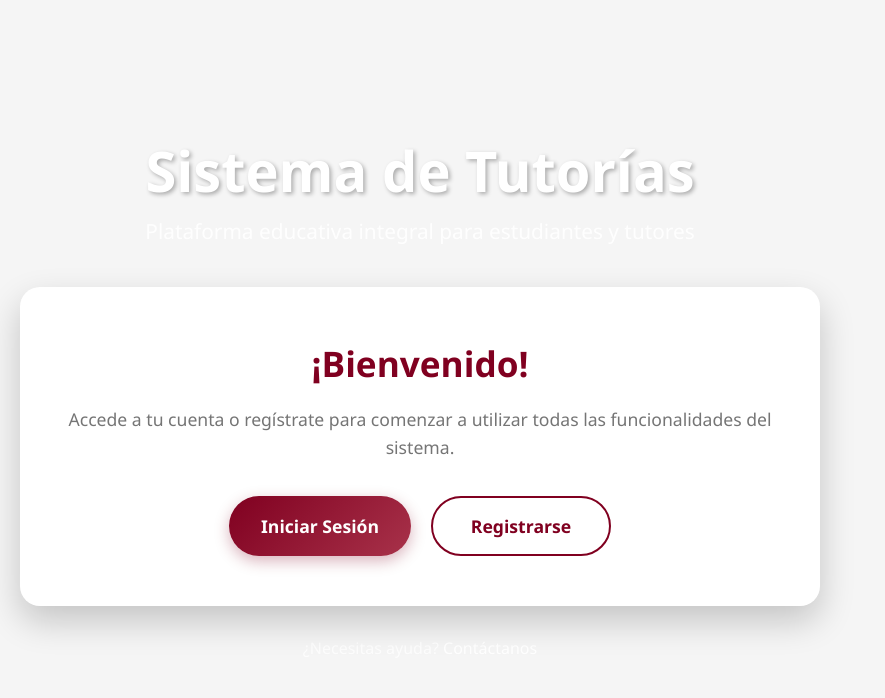
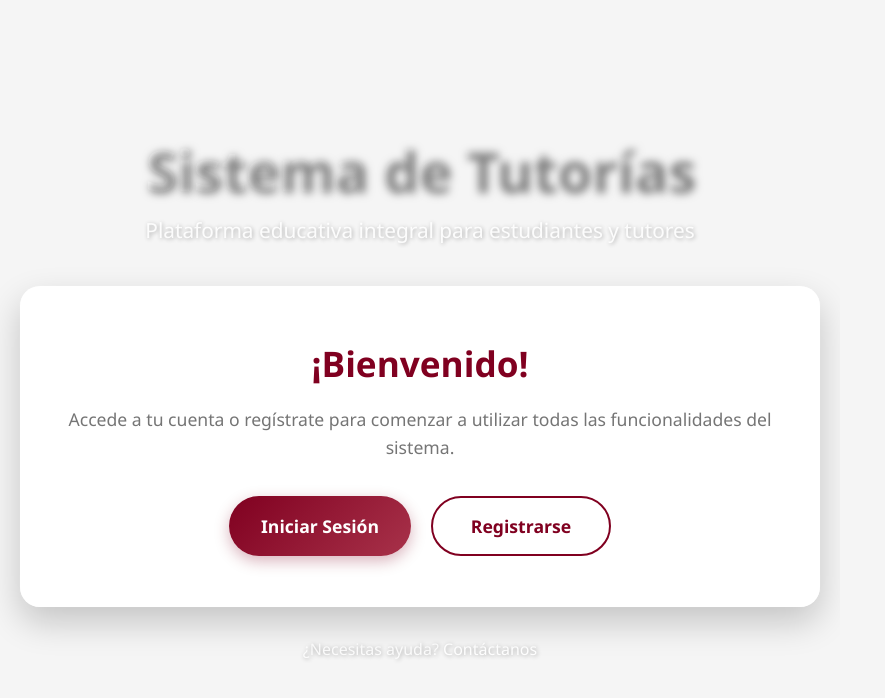
Before and after one commit to PerseoN15/DevOps_ProyectoFinal, a React app in the folder frontend/: page / in a window 1280 px wide. Shown: the top 698 px of the page, without its empty margins (0-885 px from the left). Built offline with nearby package versions, Linux system fonts and the light colour scheme; the HTML template or start-up script is replaced by a standard one.

Commit message:
modiciacion de diseño en el login

```diff
--- a/frontend/src/pages/Login.css
+++ b/frontend/src/pages/Login.css
@@ -35,19 +35,128 @@ body {
   align-items: center;
   justify-content: center;
   padding: 20px;
+  overflow: hidden;
 }
 
-/* Fondo animado */
+/* Fondo animado mejorado */
 .background-animation {
   position: fixed;
   top: 0;
   left: 0;
   width: 100%;
   height: 100%;
-  background: linear-gradient(135deg, var(--guindo) 0%, var(--guindo-oscuro) 100%);
+  background: linear-gradient(135deg, var(--guindo) 0%, var(--guindo-oscuro) 50%, #4a0018 100%);
   z-index: -1;
+  overflow: hidden;
 }
 
+/* Partículas animadas */
+.particles {
+  position: absolute;
+  width: 100%;
+  height: 100%;
+}
+
+.particle {
+  position: absolute;
+  background: rgba(255, 255, 255, 0.1);
+  border-radius: 50%;
+  animation: floatParticle 20s infinite linear;
+}
+
+.particle:nth-child(1) {
+  width: 4px;
+  height: 4px;
+  top: 20%;
+  left: 10%;
+  animation-delay: 0s;
+  animation-duration: 25s;
+}
+
+.particle:nth-child(2) {
+  width: 6px;
+  height: 6px;
+  top: 60%;
+  left: 80%;
+  animation-delay: 2s;
+  animation-duration: 30s;
+}
+
+.particle:nth-child(3) {
+  width: 3px;
+  height: 3px;
+  top: 80%;
+  left: 20%;
+  animation-delay: 4s;
+  animation-duration: 20s;
+}
+
+.particle:nth-child(4) {
+  width: 5px;
+  height: 5px;
+  top: 30%;
+  left: 70%;
+  animation-delay: 6s;
+  animation-duration: 35s;
+}
+
+.particle:nth-child(5) {
+  width: 4px;
+  height: 4px;
+  top: 10%;
+  left: 50%;
+  animation-delay: 8s;
+  animation-duration: 28s;
+}
+
+.particle:nth-child(6) {
+  width: 7px;
+  height: 7px;
+  top: 70%;
+  left: 30%;
+  animation-delay: 10s;
+  animation-duration: 32s;
+}
+
+/* Ondas animadas */
+.waves {
+  position: absolute;
+  bottom: 0;
+  left: 0;
+  width: 100%;
+  height: 100%;
+  opacity: 0.3;
+}
+
+.wave {
+  position: absolute;
+  bottom: 0;
+  left: 0;
+  width: 200%;
+  height: 100%;
+  background: linear-gradient(90deg, transparent, rgba(255,255,255,0.1), transparent);
+  animation: waveAnimation 15s infinite linear;
+}
+
+.wave-1 {
+  animation-delay: 0s;
+  height: 80%;
+  opacity: 0.4;
+}
+
+.wave-2 {
+  animation-delay: 3s;
+  height: 60%;
+  opacity: 0.3;
+}
+
+.wave-3 {
+  animation-delay: 6s;
+  height: 70%;
+  opacity: 0.2;
+}
+
+/* Formas geométricas flotantes */
 .floating-shapes {
   position: absolute;
   width: 100%;
@@ -57,52 +166,165 @@ body {
 
 .shape {
   position: absolute;
-  border-radius: 50%;
-  background: rgba(255, 255, 255, 0.1);
-  animation: float 20s infinite ease-in-out;
+  background: rgba(255, 255, 255, 0.05);
+  animation: floatShape 25s infinite ease-in-out;
 }
 
 .shape-1 {
+  width: 120px;
+  height: 120px;
+  top: 10%;
+  left: 10%;
+  animation-delay: 0s;
+  border-radius: 30% 70% 70% 30% / 30% 30% 70% 70%;
+  background: linear-gradient(45deg, rgba(255,255,255,0.1), rgba(255,255,255,0.05));
+}
+
+.shape-2 {
+  width: 180px;
+  height: 180px;
+  top: 60%;
+  left: 80%;
+  animation-delay: 5s;
+  border-radius: 60% 40% 30% 70% / 60% 30% 70% 40%;
+  background: linear-gradient(135deg, rgba(255,255,255,0.08), rgba(255,255,255,0.03));
+}
+
+.shape-3 {
   width: 100px;
   height: 100px;
-  top: 10%;
+  top: 80%;
+  left: 20%;
+  animation-delay: 10s;
+  border-radius: 40% 60% 70% 30% / 40% 50% 60% 50%;
+  background: linear-gradient(225deg, rgba(255,255,255,0.07), rgba(255,255,255,0.04));
+}
+
+.shape-4 {
+  width: 150px;
+  height: 150px;
+  top: 30%;
+  left: 70%;
+  animation-delay: 15s;
+  border-radius: 50% 50% 30% 70% / 50% 40% 60% 50%;
+  background: linear-gradient(315deg, rgba(255,255,255,0.09), rgba(255,255,255,0.06));
+}
+
+.shape-5 {
+  width: 80px;
+  height: 80px;
+  top: 15%;
+  left: 85%;
+  animation-delay: 7s;
+  border-radius: 70% 30% 50% 50% / 30% 70% 30% 70%;
+  background: linear-gradient(90deg, rgba(255,255,255,0.06), rgba(255,255,255,0.02));
+}
+
+.shape-6 {
+  width: 200px;
+  height: 200px;
+  top: 75%;
+  left: 5%;
+  animation-delay: 12s;
+  border-radius: 30% 70% 50% 50% / 50% 50% 50% 50%;
+  background: linear-gradient(180deg, rgba(255,255,255,0.1), rgba(255,255,255,0.05));
+}
+
+/* Efecto de brillo animado */
+.glow {
+  position: absolute;
+  width: 200px;
+  height: 200px;
+  border-radius: 50%;
+  background: radial-gradient(circle, rgba(255,255,255,0.1) 0%, transparent 70%);
+  animation: glowMove 20s infinite alternate ease-in-out;
+  filter: blur(20px);
+}
+
+.glow-1 {
+  top: 20%;
   left: 10%;
   animation-delay: 0s;
 }
 
-.shape-2 {
-  width: 150px;
-  height: 150px;
+.glow-2 {
   top: 60%;
   left: 80%;
+  animation-delay: 10s;
+}
+
+.glow-3 {
+  top: 80%;
+  left: 20%;
   animation-delay: 5s;
 }
 
-.shape-3 {
-  width: 80px;
-  height: 80px;
-  top: 80%;
-  left: 20%;
-  animation-delay: 10s;
+/* Animaciones */
+@keyframes floatParticle {
+  0% {
+    transform: translateY(0) translateX(0) rotate(0deg);
+    opacity: 0;
+  }
+  10% {
+    opacity: 1;
+  }
+  90% {
+    opacity: 1;
+  }
+  100% {
+    transform: translateY(-100vh) translateX(100px) rotate(360deg);
+    opacity: 0;
+  }
 }
 
-.shape-4 {
-  width: 120px;
-  height: 120px;
-  top: 30%;
-  left: 70%;
-  animation-delay: 15s;
+@keyframes waveAnimation {
+  0% {
+    transform: translateX(0);
+  }
+  100% {
+    transform: translateX(-50%);
+  }
 }
 
-@keyframes float {
+@keyframes floatShape {
   0%, 100% {
     transform: translateY(0) rotate(0deg) scale(1);
   }
-  33% {
-    transform: translateY(-30px) rotate(120deg) scale(1.1);
+  25% {
+    transform: translateY(-40px) rotate(90deg) scale(1.1);
   }
-  66% {
-    transform: translateY(15px) rotate(240deg) scale(0.9);
+  50% {
+    transform: translateY(20px) rotate(180deg) scale(0.9);
+  }
+  75% {
+    transform: translateY(-20px) rotate(270deg) scale(1.05);
+  }
+}
+
+@keyframes glowMove {
+  0% {
+    transform: translate(0, 0) scale(1);
+    opacity: 0.3;
+  }
+  50% {
+    transform: translate(50px, -30px) scale(1.2);
+    opacity: 0.5;
+  }
+  100% {
+    transform: translate(-30px, 40px) scale(0.8);
+    opacity: 0.4;
+  }
+}
+
+@keyframes gradientShift {
+  0% {
+    background-position: 0% 50%;
+  }
+  50% {
+    background-position: 100% 50%;
+  }
+  100% {
+    background-position: 0% 50%;
   }
 }
 
@@ -112,6 +334,8 @@ body {
   max-width: 800px;
   width: 100%;
   animation: fadeInUp 1s ease-out;
+  position: relative;
+  z-index: 2;
 }
 
 .welcome-header {
@@ -123,8 +347,12 @@ body {
   font-size: 3.5rem;
   font-weight: 700;
   margin-bottom: 15px;
-  text-shadow: 2px 2px 4px rgba(0, 0, 0, 0.3);
+  text-shadow: 2px 2px 8px rgba(0, 0, 0, 0.5);
   animation: slideInFromTop 1s ease-out;
+  background: linear-gradient(135deg, #ffffff 0%, #f0f0f0 100%);
+  -webkit-background-clip: text;
+  -webkit-text-fill-color: transparent;
+  background-clip: text;
 }
 
 .subtitle {
@@ -132,16 +360,23 @@ body {
   font-size: 1.3rem;
   font-weight: 300;
   animation: slideInFromTop 1s ease-out 0.2s both;
+  text-shadow: 1px 1px 4px rgba(0, 0, 0, 0.3);
 }
 
 /* Tarjeta de bienvenida */
 .welcome-card {
-  background: var(--blanco);
+  background: rgba(255, 255, 255, 0.95);
+  backdrop-filter: blur(10px);
   border-radius: 20px;
   padding: 50px 40px;
-  box-shadow: 0 15px 35px rgba(0, 0, 0, 0.2);
+  box-shadow:
+    0 15px 35px rgba(0, 0, 0, 0.2),
+    0 0 0 1px rgba(255, 255, 255, 0.1);
   margin: 30px 0;
   animation: scaleIn 0.8s ease-out 0.4s both;
+  position: relative;
+  z-index: 2;
+  border: 1px solid rgba(255, 255, 255, 0.2);
 }
 
 .welcome-message {
@@ -177,6 +412,7 @@ body {
   min-width: 180px;
   position: relative;
   overflow: hidden;
+  backdrop-filter: blur(10px);
 }
 
 .welcome-button::before {
@@ -186,8 +422,8 @@ body {
   left: -100%;
   width: 100%;
   height: 100%;
-  background: linear-gradient(90deg, transparent, rgba(255,255,255,0.2), transparent);
-  transition: left 0.5s;
+  background: linear-gradient(90deg, transparent, rgba(255,255,255,0.3), transparent);
+  transition: left 0.6s;
 }
 
 .welcome-button:hover::before {
@@ -197,41 +433,49 @@ body {
 .login-btn {
   background: linear-gradient(135deg, var(--guindo) 0%, var(--guindo-claro) 100%);
   color: var(--blanco);
-  box-shadow: 0 5px 15px rgba(128, 0, 32, 0.3);
+  box-shadow:
+    0 5px 15px rgba(128, 0, 32, 0.3),
+    0 0 0 1px rgba(255, 255, 255, 0.1);
 }
 
 .login-btn:hover {
   transform: translateY(-3px);
-  box-shadow: 0 8px 20px rgba(128, 0, 32, 0.4);
+  box-shadow:
+    0 8px 25px rgba(128, 0, 32, 0.4),
+    0 0 0 1px rgba(255, 255, 255, 0.2);
 }
 
 .register-btn {
-  background: transparent;
+  background: rgba(255, 255, 255, 0.9);
   color: var(--guindo);
   border: 2px solid var(--guindo);
+  backdrop-filter: blur(10px);
 }
 
 .register-btn:hover {
   background: var(--guindo);
   color: var(--blanco);
   transform: translateY(-3px);
-  box-shadow: 0 8px 20px rgba(128, 0, 32, 0.3);
+  box-shadow: 0 8px 25px rgba(128, 0, 32, 0.3);
 }
 
 /* Footer */
 .welcome-footer {
   margin-top: 30px;
-  color: rgba(255, 255, 255, 0.8);
+  color: rgba(255, 255, 255, 0.9);
+  text-shadow: 1px 1px 4px rgba(0, 0, 0, 0.3);
 }
 
 .welcome-footer a {
   color: var(--blanco);
   text-decoration: none;
   font-weight: 500;
+  transition: all 0.3s ease;
 }
 
 .welcome-footer a:hover {
   text-decoration: underline;
+  text-shadow: 0 0 10px rgba(255, 255, 255, 0.5);
 }
 
 /* Modal */
@@ -241,8 +485,8 @@ body {
   left: 0;
   width: 100%;
   height: 100%;
-  background: rgba(0, 0, 0, 0.6);
-  backdrop-filter: blur(5px);
+  background: rgba(0, 0, 0, 0.7);
+  backdrop-filter: blur(8px);
   display: flex;
   align-items: center;
   justify-content: center;
@@ -251,14 +495,18 @@ body {
 }
 
 .modal-content {
-  background: var(--blanco);
+  background: rgba(255, 255, 255, 0.95);
+  backdrop-filter: blur(15px);
   border-radius: 20px;
   padding: 40px;
   width: 90%;
   max-width: 450px;
   position: relative;
   animation: modalSlideIn 0.4s ease-out;
-  box-shadow: 0 20px 40px rgba(0, 0, 0, 0.3);
+  box-shadow:
+    0 25px 50px rgba(0, 0, 0, 0.3),
+    0 0 0 1px rgba(255, 255, 255, 0.1);
+  border: 1px solid rgba(255, 255, 255, 0.2);
   max-height: 90vh;
   overflow-y: auto;
 }
@@ -272,17 +520,19 @@ body {
   font-size: 2rem;
   color: var(--gris-oscuro);
   cursor: pointer;
-  transition: color 0.3s ease;
+  transition: all 0.3s ease;
   width: 40px;
   height: 40px;
   display: flex;
   align-items: center;
   justify-content: center;
   z-index: 10;
+  border-radius: 50%;
 }
 
 .close-button:hover {
   color: var(--guindo);
+  background: rgba(128, 0, 32, 0.1);
 }
 
 .modal-header {
@@ -299,6 +549,8 @@ body {
 .modal-header p {
   color: var(--gris-oscuro);
 }
+
+/* ... (el resto del CSS de formularios y animaciones se mantiene igual) ... */
 
 /* Formulario */
 .modal-form {
@@ -403,11 +655,12 @@ body {
   overflow: hidden;
   transition: all 0.3s ease;
   margin-top: 10px;
+  box-shadow: 0 4px 15px rgba(128, 0, 32, 0.3);
 }
 
 .submit-button:hover:not(:disabled) {
   transform: translateY(-2px);
-  box-shadow: 0 5px 15px rgba(128, 0, 32, 0.4);
+  box-shadow: 0 6px 20px rgba(128, 0, 32, 0.4);
 }
 
 .submit-button:active:not(:disabled) {
@@ -459,16 +712,17 @@ body {
   text-align: center;
   font-weight: 500;
   animation: slideIn 0.5s ease-out;
+  backdrop-filter: blur(10px);
 }
 
 .message.success {
-  background-color: rgba(76, 175, 80, 0.1);
+  background-color: rgba(76, 175, 80, 0.15);
   color: var(--exito);
   border: 1px solid rgba(76, 175, 80, 0.3);
 }
 
 .message.error {
-  background-color: rgba(244, 67, 54, 0.1);
+  background-color: rgba(244, 67, 54, 0.15);
   color: var(--error);
   border: 1px solid rgba(244, 67, 54, 0.3);
 }
@@ -586,6 +840,10 @@ body {
     gap: 10px;
     align-items: flex-start;
   }
+
+  .shape {
+    transform: scale(0.7);
+  }
 }
 
 @media (max-width: 480px) {
@@ -600,4 +858,8 @@ body {
   .modal-content {
     padding: 25px 15px;
   }
+
+  .shape {
+    transform: scale(0.5);
+  }
 }
```
